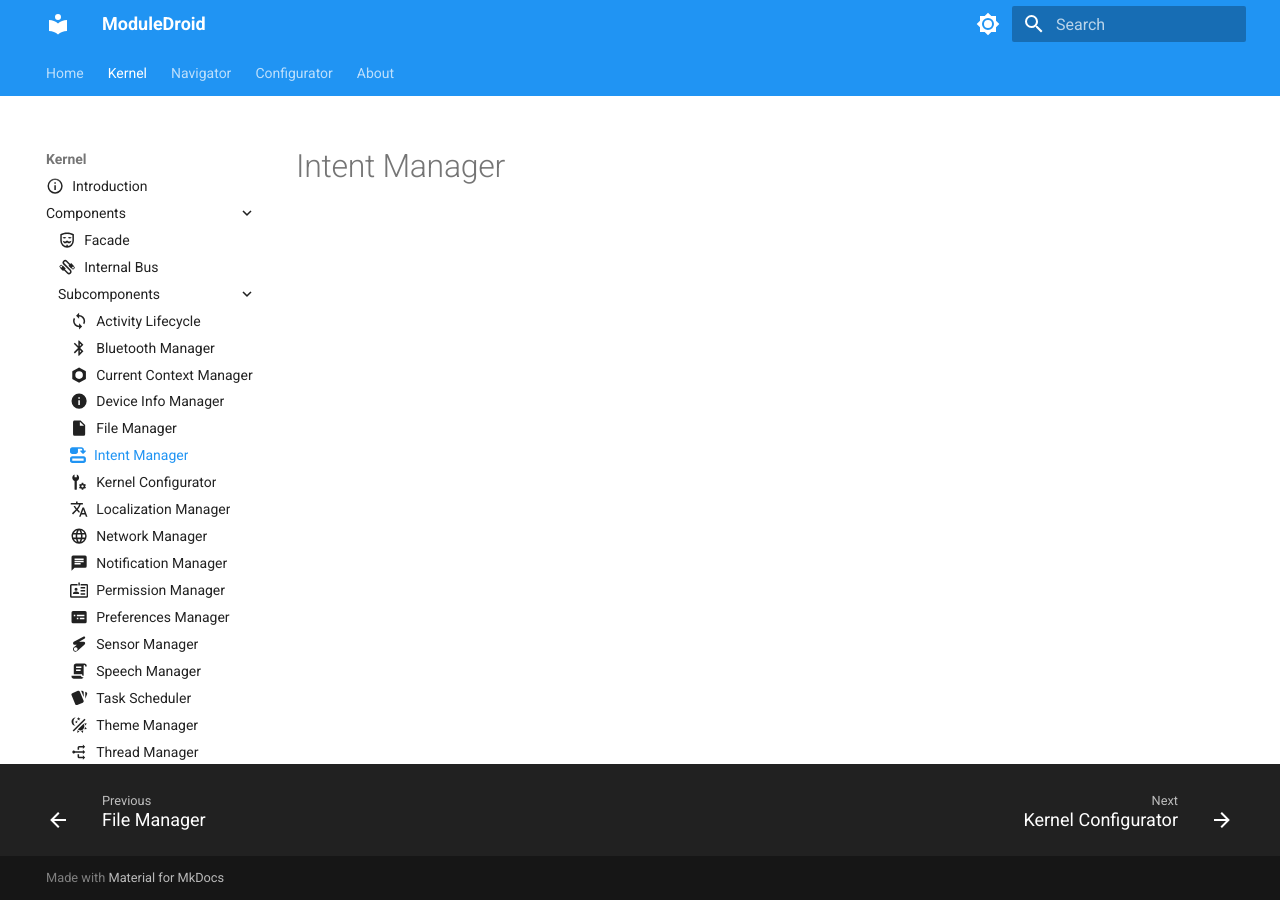
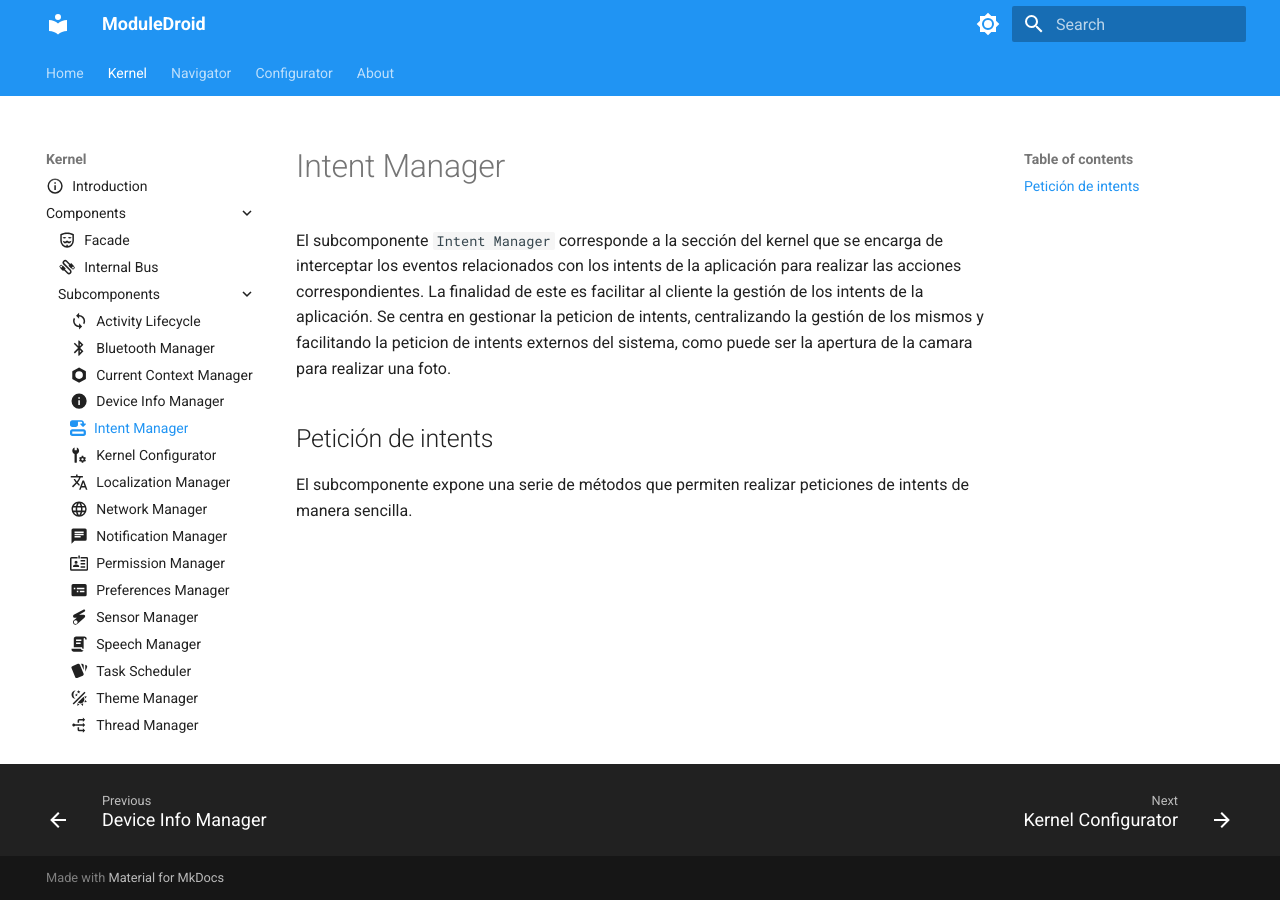
Before and after one commit to agp221-ua/ModuleDroid-Doc, an MkDocs documentation site: the page built from docs/kernel/components/subcomponents/intent_manager.md, in a window 1280 px wide. Built offline with MkDocs 1.6.1 and Material for MkDocs 9.7.7, drawn with Linux system fonts in a browser that asks for light colours.

Commit message:
intent manager

```diff
--- a/docs/kernel/components/subcomponents/intent_manager.md
+++ b/docs/kernel/components/subcomponents/intent_manager.md
@@ -3,3 +3,16 @@ icon: fontawesome/solid/diagram-predecessor
 ---
 
 # Intent Manager
+
+El subcomponente `Intent Manager` corresponde a la sección del kernel que se encarga de interceptar los eventos
+relacionados con los intents de la aplicación para realizar las acciones correspondientes. La finalidad de este es
+facilitar al cliente la gestión de los intents de la aplicación. Se centra en gestionar la peticion de intents,
+centralizando la gestión de los mismos y facilitando la peticion de intents externos del sistema, como puede ser
+la apertura de la camara para realizar una foto.
+
+## Petición de intents
+
+El subcomponente expone una serie de métodos que permiten realizar peticiones de intents de manera sencilla.
+
+
+[//]: # (todo: mas ideas o tal vez ejemplos de uso de este subcomponente)
--- a/mkdocs.yml
+++ b/mkdocs.yml
@@ -48,7 +48,6 @@ nav:
         - Bluetooth Manager: kernel/components/subcomponents/bluetooth_manager.md
         - Current Context Manager: kernel/components/subcomponents/current_context_manager.md
         - Device Info Manager: kernel/components/subcomponents/device_info_manager.md
-        - File Manager: kernel/components/subcomponents/file_manager.md
         - Intent Manager: kernel/components/subcomponents/intent_manager.md
         - Kernel Configurator: kernel/components/subcomponents/kernel_configurator.md
         - Localization Manager: kernel/components/subcomponents/localization_manager.md
```
Also changed, not shown: docs/kernel/components/subcomponents/file_manager.md (deleted, +0 -3 lines), docs/kernel/kernel.md (+0 -4 lines).
